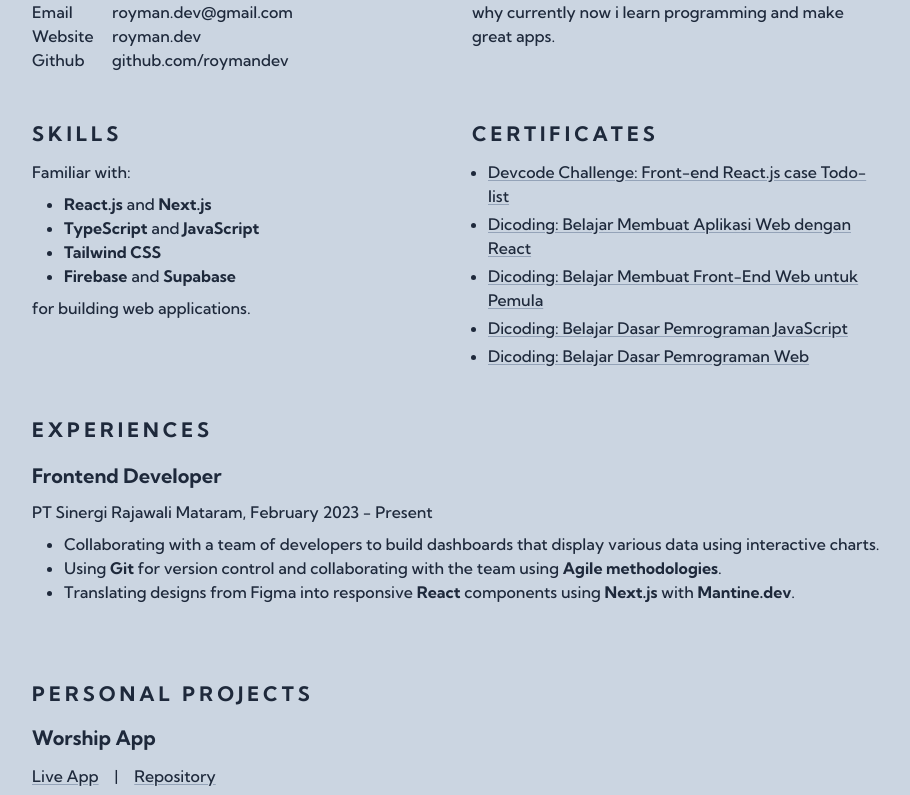
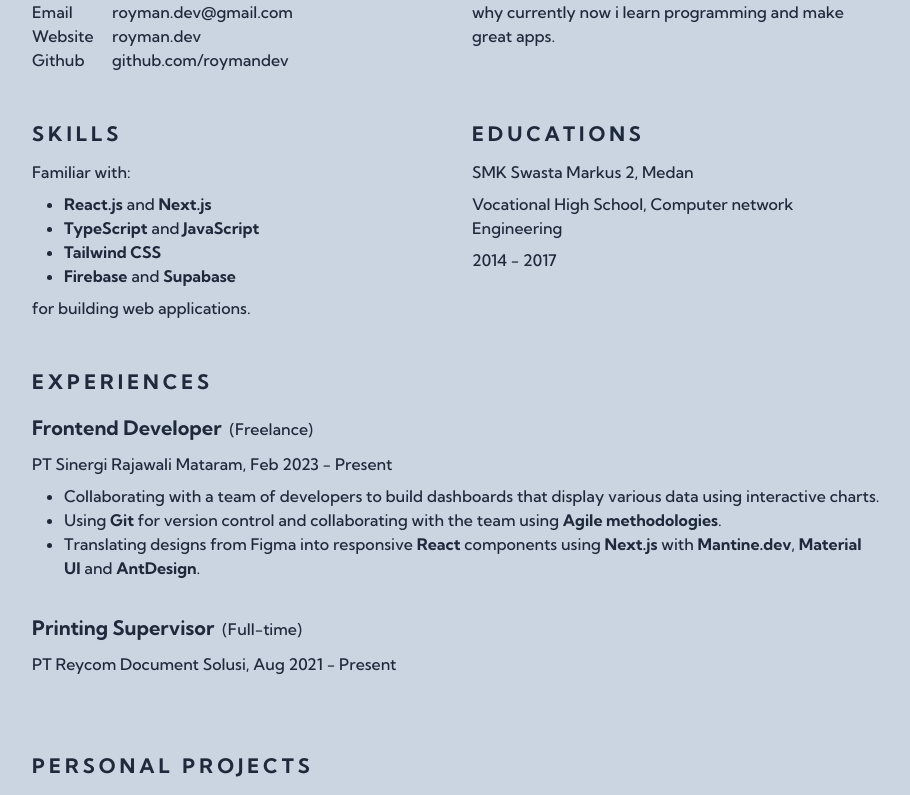
Before and after one commit to roymandev/royman.dev, a Next.js app: page /resume in a window 1280 px wide. Shown: the part 505-1300 px from the top of the page, without its empty margins (184-1094 px from the left). Built offline with nearby package versions, Linux system fonts and the light colour scheme.

Commit message:
feat(resume): update resume

```diff
--- a/src/components/Resume/SectionCertificates.tsx
+++ b/src/components/Resume/SectionCertificates.tsx
@@ -3,7 +3,7 @@ import BaseSection from '@/components/Resume/BaseSection';
 import { royman } from '@/data/resumeData';
 
 const SectionCertificates = () => (
-  <BaseSection title="Certificates">
+  <BaseSection title="Certificates" className="print:col-span-2 sm:col-span-2">
     <ul className="ml-4 list-disc space-y-1">
       {royman.certificates.map((certificate) => (
         <li key={certificate.url}>
--- a/src/components/Resume/SectionExperiences.tsx
+++ b/src/components/Resume/SectionExperiences.tsx
@@ -3,10 +3,11 @@ import BaseSection from '@/components/Resume/BaseSection';
 const SectionExperiences = () => (
   <BaseSection title="Experiences" className="print:col-span-2 sm:col-span-2">
     <article className="mb-6 space-y-2 py-1">
-      <h2 className="text-xl font-bold leading-8">
-        Frontend Developer
-      </h2>
-      <p>PT Sinergi Rajawali Mataram, February 2023 - Present</p>
+      <div className="flex items-baseline gap-2">
+        <h2 className="text-xl font-bold leading-8">Frontend Developer</h2>
+        <span>(Freelance)</span>
+      </div>
+      <p>PT Sinergi Rajawali Mataram, Feb 2023 - Present</p>
 
       <ul className="ml-8 list-disc">
         <li>
@@ -19,9 +20,17 @@ const SectionExperiences = () => (
         </li>
         <li>
           Translating designs from Figma into responsive <b>React</b> components
-          using <b>Next.js</b> with <b>Mantine.dev</b>.
+          using <b>Next.js</b> with <b>Mantine.dev</b>, <b>Material UI</b> and{' '}
+          <b>AntDesign</b>.
         </li>
       </ul>
+    </article>
+    <article className="mb-6 space-y-2 py-1">
+      <div className="flex items-baseline gap-2">
+        <h2 className="text-xl font-bold leading-8">Printing Supervisor</h2>
+        <span>(Full-time)</span>
+      </div>
+      <p>PT Reycom Document Solusi, Aug 2021 - Present</p>
     </article>
   </BaseSection>
 );
--- a/src/pages/resume.tsx
+++ b/src/pages/resume.tsx
@@ -87,10 +87,10 @@ const Resume: NextPage = () => {
           <SectionContacts />
           <SectionSummary />
           <SectionSkills />
-          <SectionCertificates />
+          <SectionEducations />
           <SectionExperiences />
           <SectionProjects />
-          <SectionEducations />
+          <SectionCertificates />
         </main>
       </div>
 
```
